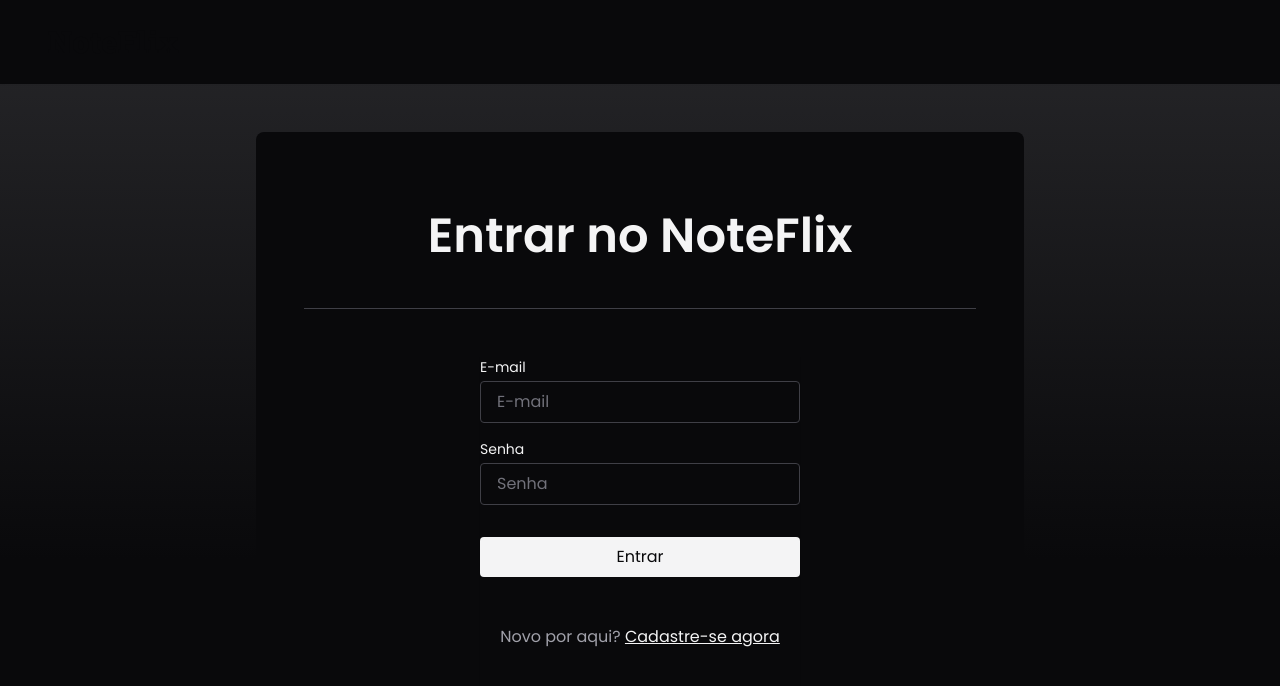
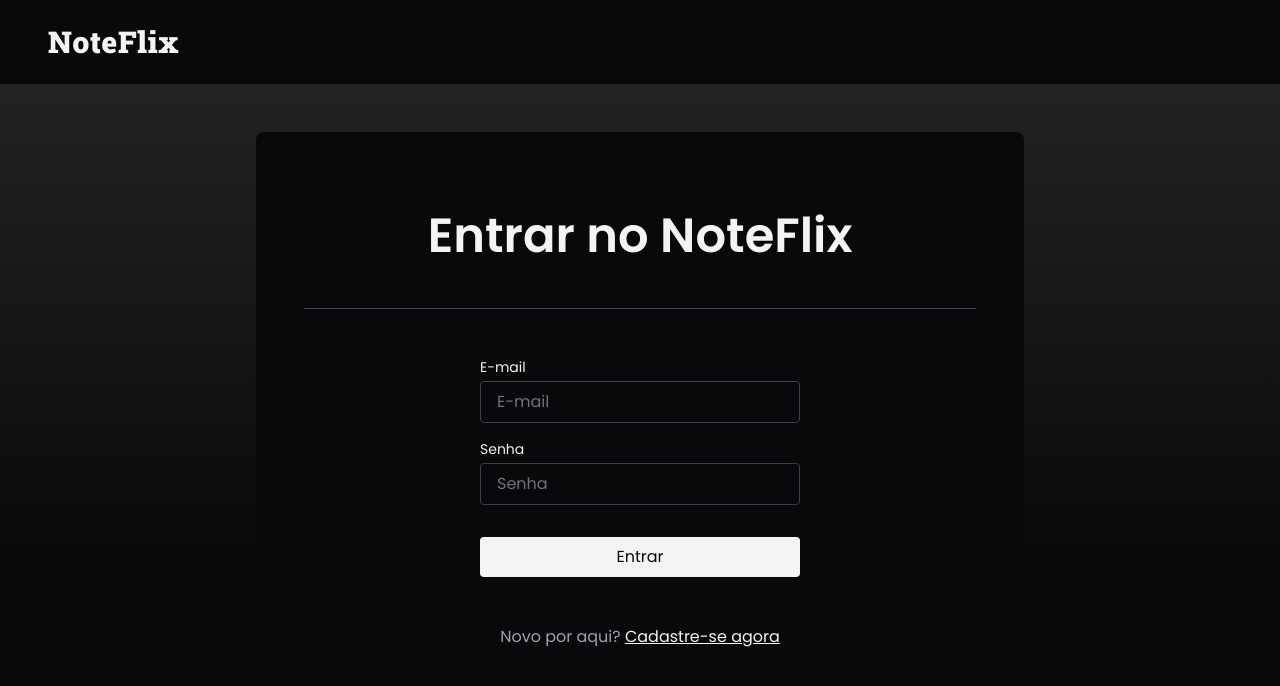
Before and after one commit to diogo-kappaun/noteflix-web, a React (Vite) app: page / in a window 1280 px wide. Shown: the top 686 px of the page. Built offline with nearby package versions, Linux system fonts and the light colour scheme.

Commit message:
:lipstick: style: Removing dark mode

```diff
--- a/src/Components/Brand.jsx
+++ b/src/Components/Brand.jsx
@@ -3,7 +3,7 @@ import { cn } from '../Utils/cn'
 export function Brand({ className }) {
   return (
     <header className={cn('w-full bg-zinc-950 py-6 shadow-sm', className)}>
-      <h1 className="font-roboto font-black tracking-wide text-zinc-950 md:text-3xl dark:text-zinc-100">
+      <h1 className="font-roboto font-black tracking-wide text-zinc-100 md:text-3xl">
         NoteFlix
       </h1>
     </header>
--- a/src/Components/Header.jsx
+++ b/src/Components/Header.jsx
@@ -6,7 +6,7 @@ export function Header() {
       <div className="mx-auto flex w-page items-center justify-end gap-8 p-6 smartphone:justify-between">
         <a
           href="#"
-          className="hidden font-roboto text-xl font-black tracking-wide text-zinc-950 smartphone:block  dark:text-zinc-100"
+          className="hidden font-roboto text-xl font-black tracking-wide text-zinc-100 smartphone:block"
         >
           NoteFlix
         </a>
--- a/src/Pages/Start/index.jsx
+++ b/src/Pages/Start/index.jsx
@@ -8,10 +8,10 @@ export function Start() {
       <Brand className="px-6 text-xl md:px-12" />
 
       <main className="flex max-w-[1440px] flex-1 flex-col items-center justify-center space-y-6 px-6 text-center">
-        <h2 className="text-3xl font-bold text-zinc-950 md:text-4xl dark:text-zinc-50">
+        <h2 className="text-3xl font-bold text-zinc-100 md:text-4xl">
           Filmes, séries e muito mais, sem limites
         </h2>
-        <p className="text-md text-zinc-900 md:text-lg dark:text-zinc-200">
+        <p className="text-md text-zinc-200 md:text-lg ">
           Explore o mundo do cinema em minutos, resumos envolventes dos seus
           filmes favoritos, tudo em um só lugar!
         </p>
```
